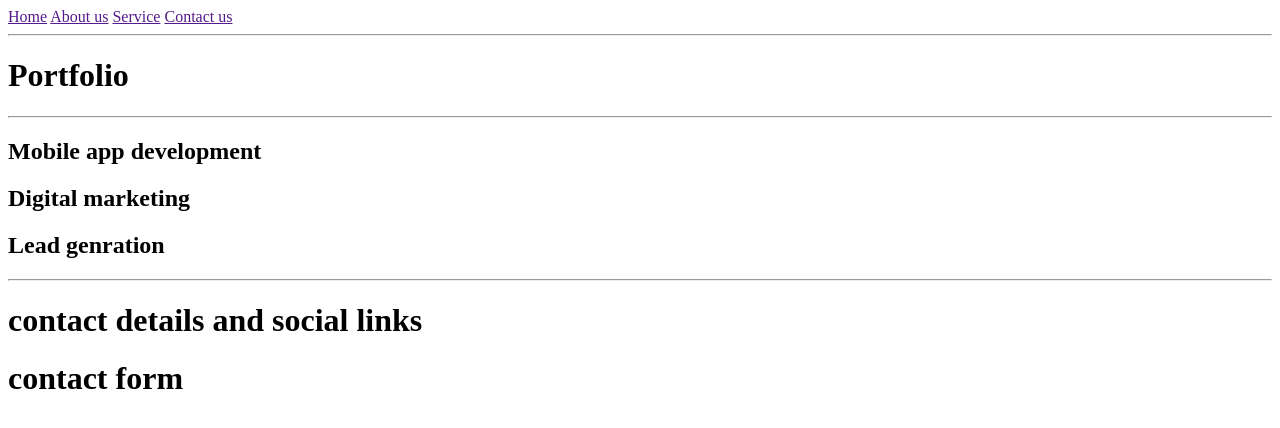
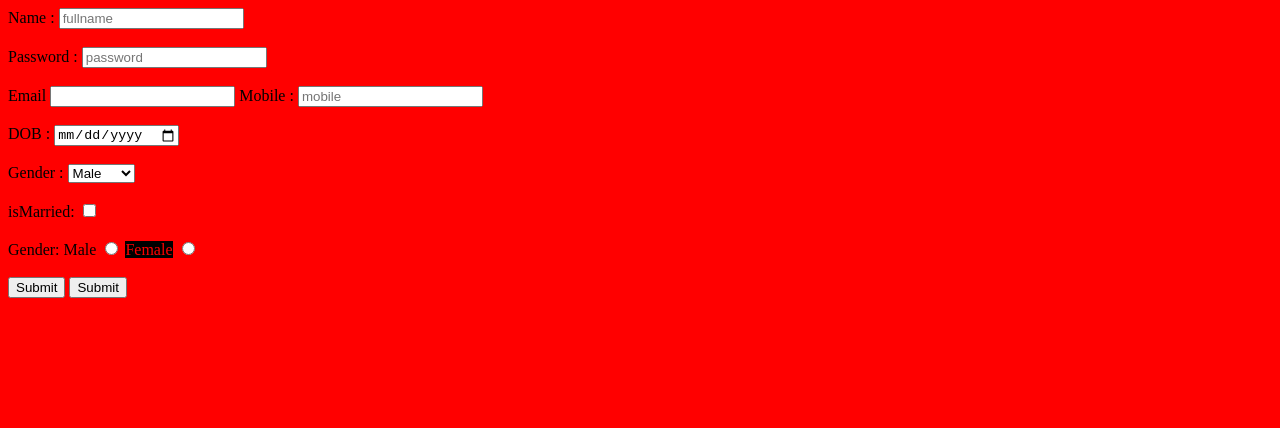
Before and after one commit to shailesh-ss-19-11/feb-2025, a plain HTML site: page react batch 2025 feb/advance topics/index.html in a window 1280 px wide. Drawn offline with Linux system fonts and the light colour scheme.

Commit message:
Add files via upload

```diff
--- /dev/null
+++ b/react batch 2025 feb/advance topics/css/style.css
@@ -0,0 +1,9 @@
+/* tags
+class
+id
+attribute
+*/
+
+body{
+    background-color: red;
+}
--- a/react batch 2025 feb/advance topics/index.html
+++ b/react batch 2025 feb/advance topics/index.html
@@ -10,10 +10,82 @@ form -->
     <meta charset="UTF-8">
     <meta name="viewport" content="width=device-width, initial-scale=1.0">
     <title>Document</title>
+    <link rel="stylesheet" href="./css/style.css">
+    <!-- <style>
+        body{
+            background-color: red;
+            color: white;
+        }
+    </style> -->
+
 </head>
 
-<body>
-    <nav>
+<body >
+    <form action="" onsubmit="">
+        <label for="name">Name :</label>
+        <input type="text" name="name" value="" placeholder="fullname" required>
+        <br>
+        <br>
+        <label for="">Password :</label>
+        <input type="password" placeholder="password" required>
+        <br>
+        <br>
+
+        <label for="">Email</label>
+        <input type="email" required>
+
+
+        <label for="">Mobile :</label>
+        <input type="number" placeholder="mobile">
+        <br>
+        <br>
+
+        <label for="">DOB :</label>
+        <input type="date">
+        <br>
+        <br>
+
+        <label for="">Gender :</label>
+        <select name="" id="">
+            <option value="">Male</option>
+            <option value="">Female</option>
+            <option value="">Other</option>
+        </select>
+        <br>
+        <br>
+
+        <label for="">
+            isMarried:
+        </label>
+        <input type="checkbox">
+        <br><br>
+
+        <label for="">Gender:</label>
+        <label for="">Male</label>
+        <input type="radio" name="gender">
+
+        <label for="" style="color: red; background-color: black;">Female</label>
+
+        <input type="radio" name="gender">
+        <br><br>
+
+        <input type="submit" value="Submit">
+
+        <button onclick="">Submit</button>
+    </form>
+
+
+
+
+
+
+
+
+
+
+
+
+    <!-- <nav>
         <a href="">Home</a>
         <a href="">About us</a>
         <a href="">Service</a>
@@ -35,7 +107,9 @@ form -->
         <h1>
             contact form
         </h1>
-    </footer>
+    </footer> -->
+
+
 </body>
 
 </html>
```
Also changed, not shown: react batch 2025 feb/assets/css/style.css (added, +24 -0 lines), react batch 2025 feb/index.html (+119 -55 lines).
